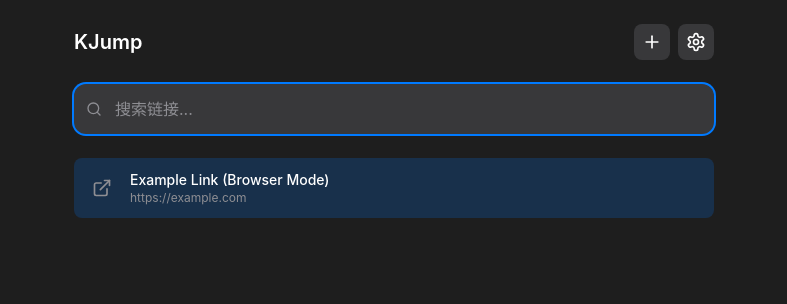
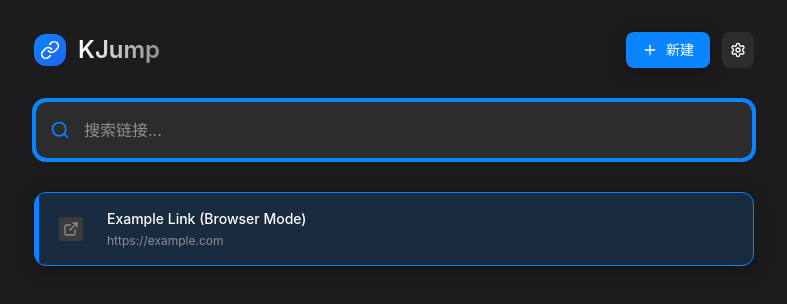
Before and after one commit to kangyujian/kjump, a React (Vite) app: page / in a window 1280 px wide. Shown: the top 304 px of the page, without its empty margins (246-1033 px from the left). Built offline with nearby package versions, Linux system fonts and the light colour scheme.

Commit message:
feat: update ui style

```diff
--- a/src/App.css
+++ b/src/App.css
@@ -1,14 +1,32 @@
-#root {
-  margin: 0;
-  padding: 0;
-  width: 100%;
-  height: 100vh;
-  background: #1E1E1E;
-  font-family: 'SF Pro Display', -apple-system, BlinkMacSystemFont, 'Segoe UI', 'Roboto', sans-serif;
-  -webkit-font-smoothing: antialiased;
-  -moz-osx-font-smoothing: grayscale;
+/* App 专用样式 */
+
+/* 响应式优化 */
+@media (max-width: 640px) {
+  .container {
+    padding-left: 1rem;
+    padding-right: 1rem;
+  }
 }
 
-* {
-  box-sizing: border-box;
+/* 焦点状态优化 */
+.focus-visible {
+  outline: 2px solid #0A84FF;
+  outline-offset: 2px;
 }
+
+/* 加载动画 */
+.loading-dots {
+  display: inline-flex;
+  align-items: center;
+}
+
+.loading-dots::after {
+  content: '';
+  animation: loadingDots 1.5s infinite;
+}
+
+@keyframes loadingDots {
+  0%, 20% { content: '.'; }
+  40% { content: '..'; }
+  60%, 100% { content: '...'; }
+}
--- a/src/App.tsx
+++ b/src/App.tsx
@@ -277,29 +277,37 @@ function App() {
   useKeyboardShortcuts(handleNavigateUp, handleNavigateDown, handleSelect, handleEscape, handleDeleteSelected);
 
   return (
-    <div className="min-h-screen bg-raycast-bg text-raycast-text font-sf-pro">
-      <div className="container mx-auto px-4 py-6 max-w-2xl">
+    <div className="min-h-screen bg-raycast-bg text-raycast-text font-sf-pro animate-fade-in">
+      <div className="container mx-auto px-6 py-8 max-w-3xl">
         {/* 头部 */}
-        <div className="flex items-center justify-between mb-6">
-          <h1 className="text-xl font-semibold text-raycast-text">KJump</h1>
-          <div className="flex space-x-2">
+        <div className="flex items-center justify-between mb-8 animate-slide-up">
+          <div className="flex items-center space-x-3">
+            <div className="w-8 h-8 bg-gradient-to-br from-raycast-highlight to-blue-600 rounded-raycast flex items-center justify-center">
+              <Link className="w-5 h-5 text-white" />
+            </div>
+            <h1 className="text-2xl font-semibold bg-gradient-to-r from-raycast-text to-raycast-text-secondary bg-clip-text text-transparent">
+              KJump
+            </h1>
+          </div>
+          <div className="flex space-x-3">
             <button
               onClick={() => setIsCreating(true)}
-              className="p-2 rounded-lg bg-raycast-border hover:bg-opacity-80 transition-colors"
+              className="flex items-center space-x-2 px-4 py-2 bg-raycast-highlight hover:bg-raycast-highlight-hover rounded-raycast-sm transition-all duration-200 transform hover:scale-105 shadow-raycast"
             >
-              <Plus className="w-5 h-5" />
+              <Plus className="w-4 h-4" />
+              <span className="text-sm font-medium">新建</span>
             </button>
             <button
               onClick={() => setIsSettingsOpen(true)}
-              className="p-2 rounded-lg bg-raycast-border hover:bg-opacity-80 transition-colors"
+              className="p-2 rounded-raycast-sm bg-raycast-bg-secondary hover:bg-raycast-bg-tertiary transition-all duration-200 transform hover:scale-105"
             >
-              <Settings className="w-5 h-5" />
+              <Settings className="w-4 h-4" />
             </button>
           </div>
         </div>
 
         {/* 搜索栏 */}
-        <div className="mb-6">
+        <div className="mb-8 animate-slide-up" style={{animationDelay: '0.1s'}}>
           <SearchBar
             value={searchQuery}
             onChange={setSearchQuery}
@@ -308,27 +316,42 @@ function App() {
         </div>
 
         {/* 链接列表 */}
-        <div className="space-y-2">
+        <div className="space-y-3">
           {loading ? (
-            <div className="text-center text-raycast-secondary py-8">
-              搜索中...
+            <div className="text-center text-raycast-text-secondary py-12">
+              <div className="animate-pulse space-y-4">
+                <div className="h-4 bg-raycast-bg-secondary rounded w-3/4 mx-auto"></div>
+                <div className="h-4 bg-raycast-bg-secondary rounded w-1/2 mx-auto"></div>
+              </div>
             </div>
           ) : displayLinks.length === 0 ? (
-            <div className="text-center py-8">
+            <div className="text-center py-12 animate-scale-in">
               {searchQuery && isValidUrl(searchQuery) ? (
-                <div className="text-raycast-secondary">
-                  <div className="flex items-center justify-center mb-2">
-                    <Link className="h-5 w-5 text-raycast-highlight mr-2" />
-                    <span className="text-raycast-highlight">检测到链接</span>
+                <div className="space-y-4">
+                  <div className="w-16 h-16 bg-raycast-bg-secondary rounded-full flex items-center justify-center mx-auto">
+                    <Link className="w-8 h-8 text-raycast-highlight" />
                   </div>
-                  <div className="text-sm mb-3">按回车键创建链接</div>
-                  <div className="text-xs text-raycast-secondary opacity-75">
-                    {searchQuery}
+                  <div>
+                    <div className="text-raycast-highlight font-medium mb-2">检测到有效链接</div>
+                    <div className="text-sm text-raycast-text-secondary mb-4">按回车键快速创建</div>
+                    <div className="text-xs text-raycast-text-tertiary bg-raycast-bg-secondary rounded-raycast-sm px-3 py-2 inline-block">
+                      {searchQuery}
+                    </div>
                   </div>
                 </div>
               ) : (
-                <div className="text-raycast-secondary">
-                  {searchQuery ? '没有找到匹配的链接' : '还没有保存任何链接'}
+                <div className="space-y-4">
+                  <div className="w-16 h-16 bg-raycast-bg-secondary rounded-full flex items-center justify-center mx-auto">
+                    <Link className="w-8 h-8 text-raycast-text-secondary" />
+                  </div>
+                  <div>
+                    <div className="text-raycast-text-secondary font-medium">
+                      {searchQuery ? '没有找到匹配的链接' : '还没有保存任何链接'}
+                    </div>
+                    <div className="text-sm text-raycast-text-tertiary mt-2">
+                      {searchQuery ? '尝试其他搜索词或创建新链接' : '点击上方按钮创建你的第一个链接'}
+                    </div>
+                  </div>
                 </div>
               )}
             </div>
--- a/src/components/LinkItem.tsx
+++ b/src/components/LinkItem.tsx
@@ -15,37 +15,73 @@ export function LinkItem({ link, isSelected, onClick, onDelete }: LinkItemProps)
   return (
     <div
       className={`
-        flex items-center p-3 rounded-lg cursor-pointer transition-all duration-200 group
-        ${isSelected ? 'bg-raycast-highlight bg-opacity-20' : 'hover:bg-raycast-border'}
+        flex items-center p-4 rounded-raycast cursor-pointer transition-all duration-200 group relative overflow-hidden
+        ${isSelected
+          ? 'bg-raycast-highlight bg-opacity-15 shadow-raycast border border-raycast-highlight'
+          : 'bg-raycast-bg-secondary hover:bg-raycast-bg-tertiary border border-transparent hover:shadow-raycast'
+        }
       `}
       onClick={onClick}
     >
-      <div className="flex-shrink-0 w-8 h-8 mr-3 flex items-center justify-center">
+      {/* 选中状态指示器 */}
+      {isSelected && (
+        <div className="absolute left-0 top-0 bottom-0 w-1 bg-raycast-highlight"></div>
+      )}
+
+      {/* 图标区域 */}
+      <div className="flex-shrink-0 w-10 h-10 mr-4 flex items-center justify-center">
         {link.favicon ? (
-          <img src={link.favicon} alt="" className="w-5 h-5" />
+          <img
+            src={link.favicon}
+            alt=""
+            className="w-6 h-6 rounded-sm object-contain bg-white bg-opacity-10 p-1"
+            onError={(e) => {
+              e.currentTarget.style.display = 'none';
+              e.currentTarget.nextElementSibling?.classList.remove('hidden');
+            }}
+          />
         ) : (
-          <ExternalLink className="w-5 h-5 text-raycast-secondary" />
+          <div className="w-6 h-6 bg-raycast-bg-tertiary rounded-sm flex items-center justify-center">
+            <ExternalLink className="w-4 h-4 text-raycast-text-secondary" />
+          </div>
+        )}
+        <div className="w-6 h-6 bg-raycast-bg-tertiary rounded-sm flex items-center justify-center hidden">
+          <ExternalLink className="w-4 h-4 text-raycast-text-secondary" />
+        </div>
+      </div>
+
+      {/* 内容区域 */}
+      <div className="flex-1 min-w-0">
+        <div className="text-sm font-medium text-raycast-text truncate mb-1">
+          {link.title}
+        </div>
+        <div className="text-xs text-raycast-text-secondary truncate">
+          {link.url}
+        </div>
+        {link.tags && (
+          <div className="flex items-center mt-2">
+            <span className="text-xs text-raycast-text-tertiary bg-raycast-bg-tertiary px-2 py-1 rounded-raycast-sm">
+              {link.tags}
+            </span>
+          </div>
         )}
       </div>
 
-      <div className="flex-1 min-w-0">
-        <div className="text-sm font-medium text-raycast-text truncate">
-          {link.title}
-        </div>
-        <div className="text-xs text-raycast-secondary truncate">
-          {link.url}
-        </div>
-      </div>
-
-      <div className="flex items-center space-x-2 ml-3">
+      {/* 访问计数 */}
+      <div className="flex items-center space-x-2 ml-4">
+        {link.visit_count > 0 && (
+          <div className="text-xs text-raycast-text-tertiary bg-raycast-bg-tertiary px-2 py-1 rounded-raycast-sm">
+            {link.visit_count}
+          </div>
+        )}
         <button
           onClick={(e) => {
             e.stopPropagation();
             onDelete();
           }}
-          className="p-1 rounded hover:bg-raycast-border opacity-0 group-hover:opacity-100 transition-opacity"
+          className="p-2 rounded-raycast-sm bg-raycast-bg-tertiary hover:bg-raycast-error hover:bg-opacity-20 opacity-0 group-hover:opacity-100 transition-all duration-200 transform hover:scale-110"
         >
-          <Trash2 className="w-4 h-4 text-raycast-secondary hover:text-red-400" />
+          <Trash2 className="w-4 h-4 text-raycast-text-secondary hover:text-raycast-error transition-colors duration-200" />
         </button>
       </div>
     </div>
--- a/src/components/SearchBar.tsx
+++ b/src/components/SearchBar.tsx
@@ -44,13 +44,15 @@ export function SearchBar({ value, onChange, onEnterPress, placeholder = "搜索
   };
 
   return (
-    <div className="relative">
-      <div className="absolute inset-y-0 left-0 pl-3 flex items-center pointer-events-none">
-        <Search className="h-4 w-4 text-raycast-secondary" />
+    <div className="relative group">
+      <div className="absolute inset-y-0 left-0 pl-4 flex items-center pointer-events-none transition-colors duration-200">
+        <Search className="h-5 w-5 text-raycast-text-secondary group-focus-within:text-raycast-highlight transition-colors duration-200" />
       </div>
       {isUrl && (
-        <div className="absolute inset-y-0 right-0 pr-3 flex items-center">
-          <Link className="h-4 w-4 text-raycast-highlight" />
+        <div className="absolute inset-y-0 right-0 pr-4 flex items-center animate-scale-in">
+          <div className="w-6 h-6 bg-raycast-highlight bg-opacity-20 rounded-full flex items-center justify-center">
+            <Link className="h-3 w-3 text-raycast-highlight" />
+          </div>
         </div>
       )}
       <input
@@ -58,10 +60,11 @@ export function SearchBar({ value, onChange, onEnterPress, placeholder = "搜索
         value={value}
         onChange={(e) => onChange(e.target.value)}
         onKeyPress={handleKeyPress}
-        className="block w-full pl-10 pr-10 py-3 bg-raycast-border border border-raycast-border rounded-xl text-raycast-text placeholder-raycast-secondary focus:outline-none focus:ring-2 focus:ring-raycast-highlight focus:border-transparent"
+        className="block w-full pl-12 pr-12 py-4 bg-raycast-bg-secondary border-2 border-raycast-border rounded-raycast text-raycast-text placeholder-raycast-text-secondary focus:outline-none focus:ring-2 focus:ring-raycast-border-focus focus:border-raycast-border-focus transition-all duration-200 hover:border-raycast-border-focus hover:bg-raycast-bg-tertiary"
         placeholder={placeholder}
         autoFocus
       />
+      <div className="absolute inset-0 rounded-raycast pointer-events-none border-2 border-transparent group-focus-within:border-raycast-highlight opacity-0 group-focus-within:opacity-100 transition-opacity duration-200"></div>
     </div>
   );
 }
--- a/src/index.css
+++ b/src/index.css
@@ -1,6 +1,32 @@
 @tailwind base;
 @tailwind components;
 @tailwind utilities;
+
+/* 自定义滚动条样式 */
+::-webkit-scrollbar {
+  width: 8px;
+  height: 8px;
+}
+
+::-webkit-scrollbar-track {
+  background: transparent;
+}
+
+::-webkit-scrollbar-thumb {
+  background: rgba(142, 142, 147, 0.3);
+  border-radius: 4px;
+  border: 2px solid transparent;
+  background-clip: content-box;
+}
+
+::-webkit-scrollbar-thumb:hover {
+  background: rgba(142, 142, 147, 0.5);
+}
+
+/* 全局样式重置 */
+* {
+  box-sizing: border-box;
+}
 
 body {
   margin: 0;
@@ -8,11 +34,53 @@ body {
   font-family: 'SF Pro Display', -apple-system, BlinkMacSystemFont, 'Segoe UI', 'Roboto', sans-serif;
   -webkit-font-smoothing: antialiased;
   -moz-osx-font-smoothing: grayscale;
-  background: #1E1E1E;
+  background: #1C1C1E;
   color: #FFFFFF;
+  overflow-x: hidden;
 }
 
 #root {
   width: 100%;
   height: 100vh;
+  overflow-y: auto;
 }
+
+/* 动画优化 */
+@keyframes pulse {
+  0%, 100% {
+    opacity: 1;
+  }
+  50% {
+    opacity: 0.5;
+  }
+}
+
+.animate-pulse {
+  animation: pulse 2s cubic-bezier(0.4, 0, 0.6, 1) infinite;
+}
+
+/* 自定义组件样式 */
+@layer components {
+  .glass-effect {
+    background: rgba(28, 28, 30, 0.8);
+    backdrop-filter: blur(20px);
+    -webkit-backdrop-filter: blur(20px);
+    border: 1px solid rgba(255, 255, 255, 0.1);
+  }
+
+  .hover-lift {
+    transition: transform 0.2s ease-out, box-shadow 0.2s ease-out;
+  }
+
+  .hover-lift:hover {
+    transform: translateY(-2px);
+    box-shadow: 0 8px 32px rgba(0, 0, 0, 0.4);
+  }
+
+  .text-gradient {
+    background: linear-gradient(135deg, #ffffff 0%, #8e8e93 100%);
+    -webkit-background-clip: text;
+    -webkit-text-fill-color: transparent;
+    background-clip: text;
+  }
+}
--- a/tailwind.config.js
+++ b/tailwind.config.js
@@ -7,14 +7,56 @@ export default {
   theme: {
     extend: {
       colors: {
-        'raycast-bg': '#1E1E1E',
-        'raycast-highlight': '#007AFF',
+        // 深色主题配色方案
+        'raycast-bg': '#1C1C1E',
+        'raycast-bg-secondary': '#2C2C2E',
+        'raycast-bg-tertiary': '#3A3A3C',
+        'raycast-highlight': '#0A84FF',
+        'raycast-highlight-hover': '#0071E3',
         'raycast-text': '#FFFFFF',
-        'raycast-secondary': '#8E8E93',
-        'raycast-border': '#38383A',
+        'raycast-text-secondary': '#8E8E93',
+        'raycast-text-tertiary': '#636366',
+        'raycast-border': '#48484A',
+        'raycast-border-focus': '#0A84FF',
+        'raycast-success': '#30D158',
+        'raycast-warning': '#FFD60A',
+        'raycast-error': '#FF453A',
+        'raycast-overlay': 'rgba(0, 0, 0, 0.5)',
       },
       fontFamily: {
         'sf-pro': ['SF Pro Display', '-apple-system', 'BlinkMacSystemFont', 'Segoe UI', 'Roboto', 'sans-serif'],
+      },
+      borderRadius: {
+        'raycast': '12px',
+        'raycast-sm': '8px',
+        'raycast-lg': '16px',
+      },
+      boxShadow: {
+        'raycast': '0 4px 20px rgba(0, 0, 0, 0.3)',
+        'raycast-lg': '0 8px 32px rgba(0, 0, 0, 0.4)',
+        'raycast-inset': 'inset 0 1px 0 rgba(255, 255, 255, 0.1)',
+      },
+      animation: {
+        'fade-in': 'fadeIn 0.2s ease-out',
+        'slide-up': 'slideUp 0.3s ease-out',
+        'scale-in': 'scaleIn 0.2s ease-out',
+      },
+      keyframes: {
+        fadeIn: {
+          '0%': { opacity: '0' },
+          '100%': { opacity: '1' },
+        },
+        slideUp: {
+          '0%': { transform: 'translateY(10px)', opacity: '0' },
+          '100%': { transform: 'translateY(0)', opacity: '1' },
+        },
+        scaleIn: {
+          '0%': { transform: 'scale(0.95)', opacity: '0' },
+          '100%': { transform: 'scale(1)', opacity: '1' },
+        },
+      },
+      backdropBlur: {
+        'raycast': '20px',
       },
     },
   },
```
Also changed, not shown: src/components/CreateLinkForm.tsx (+17 -17 lines), src/components/SettingsDialog.tsx (+15 -15 lines), src/preload.ts (+2 -17 lines), src/vite-env.d.ts (+8 -8 lines), electron-builder.json5, 1 other file (tests, documents, lock files or other folders).
